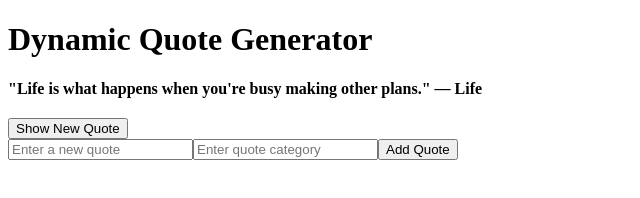
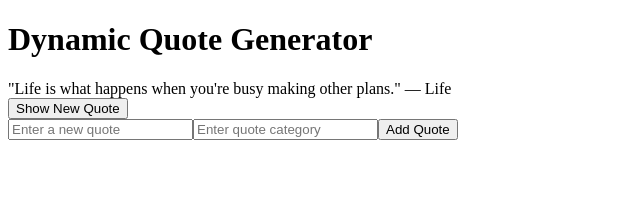
Before and after one commit to GATERA-glitch/alx_fe_javascript, a plain HTML site: page dom-manipulation/index.html in a window 1280 px wide. Both pictures are taken after a click on the button "Show New Quote". Shown: the whole page, without its empty margins (0-640 px from the left). Drawn offline with Linux system fonts and the light colour scheme.

Commit message:
dynamic quote generato

```diff
--- a/dom-manipulation/index.html
+++ b/dom-manipulation/index.html
@@ -8,15 +8,13 @@
 <body>
   <h1>Dynamic Quote Generator</h1>
 
-  <!-- Placeholder for displaying quotes -->
-  <div id="quoteDisplay" style="margin-bottom: 20px; font-weight: bold;"></div>
+  <!-- Container where the random quote will appear -->
+  <div id="quoteDisplay"></div>
 
-  <!-- Button to show random quote -->
+  <!-- Button to show a random quote -->
   <button id="newQuote">Show New Quote</button>
 
-  <!-- The Add Quote form will be dynamically generated by script.js -->
-
-  <!-- Link to JavaScript -->
+  <!-- Link to JavaScript file -->
   <script src="script.js"></script>
 </body>
 </html>
--- a/dom-manipulation/script.js
+++ b/dom-manipulation/script.js
@@ -7,46 +7,14 @@ let quotes = [
 
 // Function to display a random quote
 function displayRandomQuote() {
-  const quoteDisplay = document.getElementById("quoteDisplay");
   if (quotes.length === 0) {
-    quoteDisplay.innerHTML = "No quotes available.";
+    document.getElementById("quoteDisplay").innerHTML = "No quotes available.";
     return;
   }
 
   const randomIndex = Math.floor(Math.random() * quotes.length);
   const quote = quotes[randomIndex];
-  quoteDisplay.innerHTML = `"${quote.text}" — ${quote.category}`;
-}
-
-// Function to create the Add Quote form dynamically
-function createAddQuoteForm() {
-  const container = document.createElement("div");
-  container.id = "addQuoteContainer";
-
-  const textInput = document.createElement("input");
-  textInput.type = "text";
-  textInput.id = "newQuoteText";
-  textInput.placeholder = "Enter a new quote";
-
-  const categoryInput = document.createElement("input");
-  categoryInput.type = "text";
-  categoryInput.id = "newQuoteCategory";
-  categoryInput.placeholder = "Enter quote category";
-
-  const addButton = document.createElement("button");
-  addButton.id = "addQuoteBtn";
-  addButton.innerHTML = "Add Quote";
-
-  // Append elements to container
-  container.appendChild(textInput);
-  container.appendChild(categoryInput);
-  container.appendChild(addButton);
-
-  // Append container to body
-  document.body.appendChild(container);
-
-  // Event listener for adding a quote
-  addButton.addEventListener("click", addQuote);
+  document.getElementById("quoteDisplay").innerHTML = `"${quote.text}" — ${quote.category}`;
 }
 
 // Function to add a new quote
@@ -61,23 +29,44 @@ function addQuote() {
     return;
   }
 
+  // Add new quote to the array
   quotes.push({ text, category });
 
-  // Clear inputs
+  // Clear input fields
   textInput.value = "";
   categoryInput.value = "";
 
   alert("Quote added successfully!");
 }
 
-// Initialize the app
-function init() {
-  // Create the Add Quote form dynamically
-  createAddQuoteForm();
+// Dynamically create the add-quote form
+function createAddQuoteForm() {
+  const formContainer = document.createElement("div");
 
-  // Event listener for showing random quotes
-  document.getElementById("newQuote").addEventListener("click", displayRandomQuote);
+  const textInput = document.createElement("input");
+  textInput.id = "newQuoteText";
+  textInput.type = "text";
+  textInput.placeholder = "Enter a new quote";
+
+  const categoryInput = document.createElement("input");
+  categoryInput.id = "newQuoteCategory";
+  categoryInput.type = "text";
+  categoryInput.placeholder = "Enter quote category";
+
+  const addButton = document.createElement("button");
+  addButton.id = "addQuoteBtn";
+  addButton.innerHTML = "Add Quote";
+
+  formContainer.appendChild(textInput);
+  formContainer.appendChild(categoryInput);
+  formContainer.appendChild(addButton);
+
+  document.body.appendChild(formContainer);
+
+  // Event listener for add button
+  addButton.addEventListener("click", addQuote);
 }
 
-// Run the app
-window.onload = init;
+// Initial setup
+document.getElementById("newQuote").addEventListener("click", displayRandomQuote);
+createAddQuoteForm();
```
